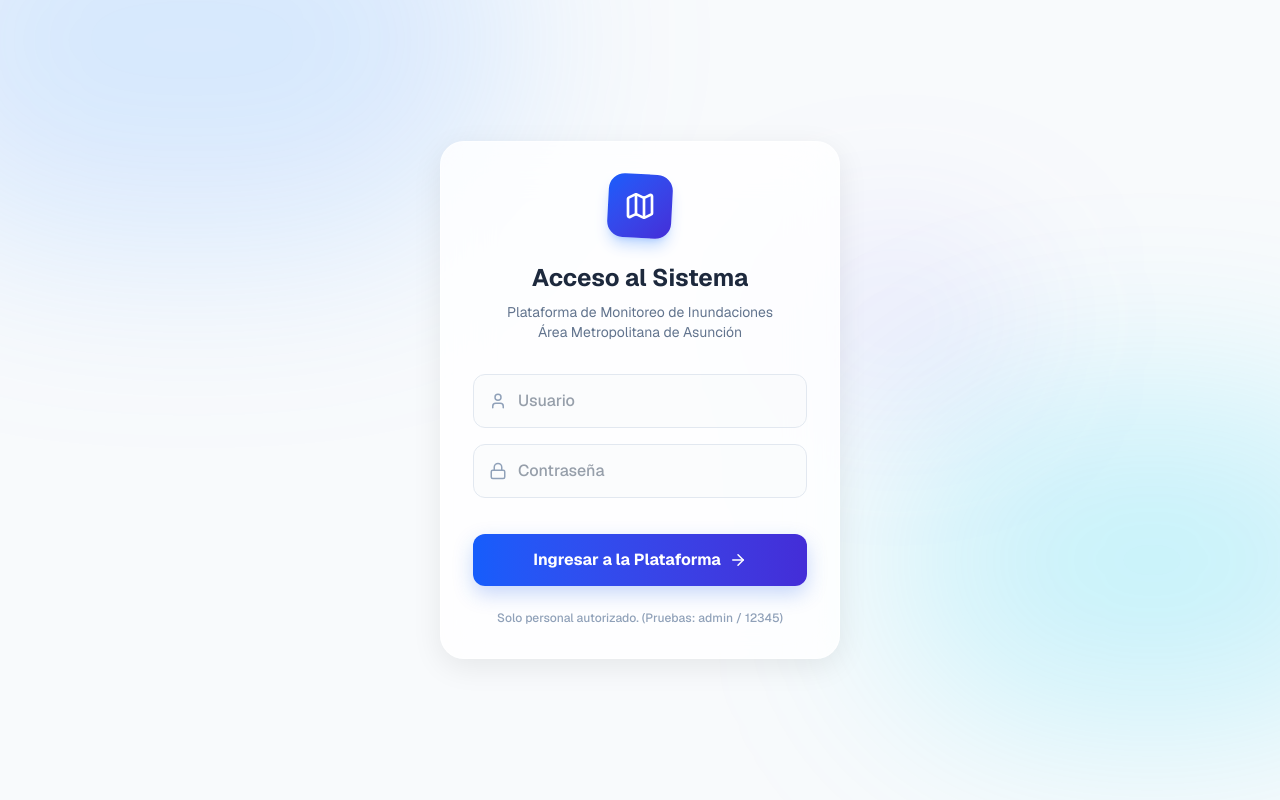
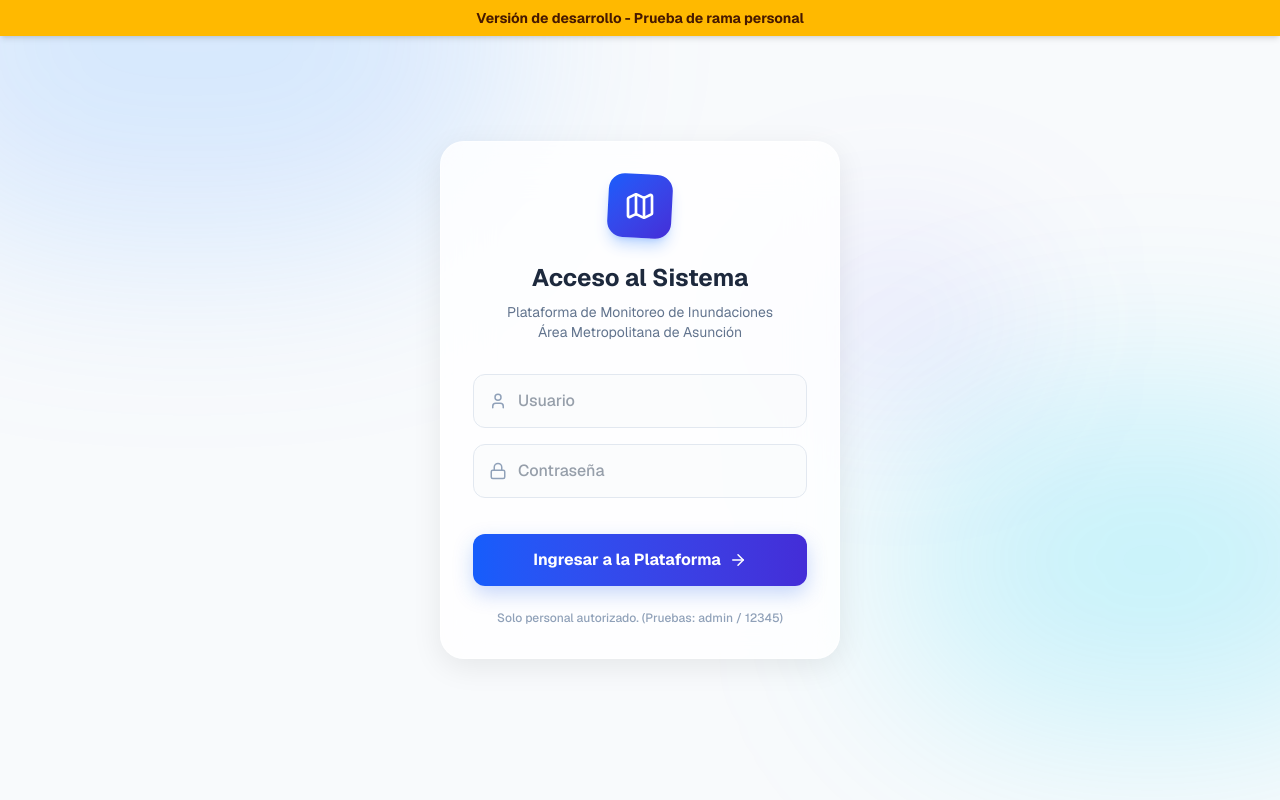
Before and after one commit to PilarEve/mapa, a Next.js app: page / in a window 1280 px wide. Built offline with nearby package versions, Linux system fonts and the light colour scheme.

Commit message:
Agrego cartel de prueba para Vercel en la página principal

```diff
--- a/app/page.tsx
+++ b/app/page.tsx
@@ -31,6 +31,11 @@ export default function LoginPage() {
 
   return (
     <div className="min-h-screen flex items-center justify-center bg-slate-50 relative overflow-hidden font-sans">
+      {/* Cartel de prueba de desarrollo */}
+      <div className="absolute top-0 left-0 w-full bg-amber-400 text-amber-950 text-center py-2 font-bold z-50 shadow-md text-sm">
+        Versión de desarrollo - Prueba de rama personal
+      </div>
+
       {/* Background Decorativo */}
       <div className="absolute top-0 left-0 w-full h-full overflow-hidden z-0 pointer-events-none">
         <div className="absolute -top-[20%] -left-[10%] w-[50%] h-[50%] rounded-full bg-blue-400/20 blur-[100px]"></div>
```
